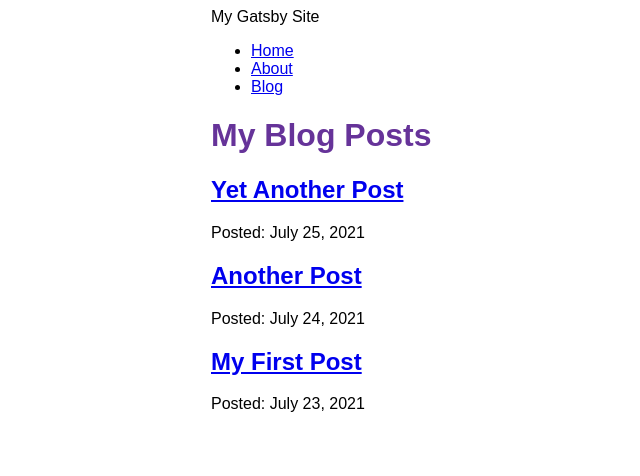
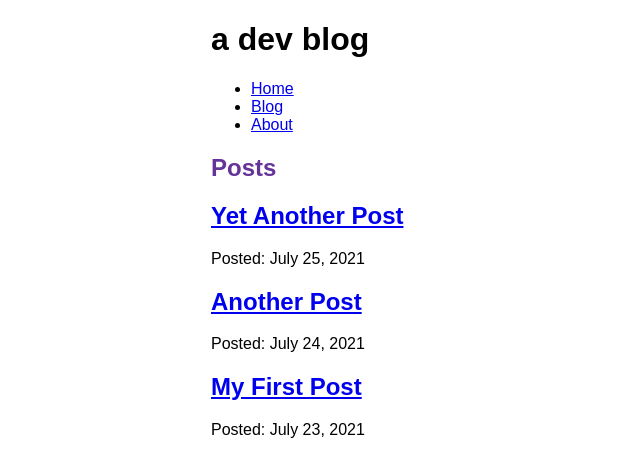
Before and after one commit to vineethbc/my-gatsby-site, a Gatsby site: page /blog in a window 1280 px wide. Shown: the whole page, without its empty margins (179-819 px from the left). Built offline with nearby package versions, Linux system fonts and the light colour scheme; Gatsby itself is replaced by a stand-in of ours.

Commit message:
Blog component

```diff
--- a/gatsby-config.js
+++ b/gatsby-config.js
@@ -1,7 +1,7 @@
 module.exports = {
   siteMetadata: {
     siteUrl: "https://vineethbc.github.io/my-gatsby-site/",
-    title: "My Gatsby Site",
+    title: "a dev blog",
   },
   plugins: [
     "gatsby-plugin-image",
--- /dev/null
+++ b/src/components/blog.js
@@ -0,0 +1,26 @@
+import React from 'react'
+import { Link } from 'gatsby'
+import useBlogs from '../hooks/useBlogs'
+
+const Blog = ({ limit }) => {
+    const data = useBlogs();
+    const nodes = limit ? data.allMdx.nodes.filter((node, index) => index+1 <= limit) : data.allMdx.nodes;
+    return (
+        <>
+            {
+                nodes.map(node => (
+                    <article key={node.id}>
+                        <h2>
+                        <Link to={`/blog/${node.slug}`}>
+                            {node.frontmatter.title}
+                        </Link>
+                        </h2>
+                        <p>Posted: {node.frontmatter.date}</p>
+                    </article>
+                ))
+            }
+        </>
+    )
+}
+
+export default Blog
--- a/src/components/layout.js
+++ b/src/components/layout.js
@@ -21,7 +21,7 @@ const Layout = ({ pageTitle, children }) => {
     return (
     <div className={container}>
       <title>{pageTitle} | {data.site.siteMetadata.title}</title>
-      <header>{data.site.siteMetadata.title}</header>
+      <h1>{data.site.siteMetadata.title}</h1>
       <nav>
         <ul className={navLinks}>
           <li className={navLinkItem}>
@@ -30,19 +30,19 @@ const Layout = ({ pageTitle, children }) => {
             </Link>
           </li>
           <li className={navLinkItem}>
-            <Link to="/about" className={navLinkText}>
-              About
+            <Link to="/blog" className={navLinkText}>
+              Blog
             </Link>
           </li>
           <li className={navLinkItem}>
-            <Link to="/blog" className={navLinkText}>
-              Blog
+            <Link to="/about" className={navLinkText}>
+              About
             </Link>
           </li>
         </ul>
       </nav>
       <main>
-        <h1 className={heading}>{pageTitle}</h1>
+        <h2 className={heading}>{pageTitle}</h2>
         {children}
       </main>
     </div>
--- /dev/null
+++ b/src/hooks/useBlogs.js
@@ -0,0 +1,21 @@
+import { useStaticQuery, graphql } from "gatsby"
+
+const useBlogs = () => {
+   const data = useStaticQuery(graphql`
+    query {
+        allMdx(sort: {fields: frontmatter___date, order: DESC}) {
+        nodes {
+            frontmatter {
+            date(formatString: "MMMM D, YYYY")
+            title
+            }
+            id
+            slug
+        }
+        }
+    }
+  `)
+  return data;
+}
+
+export default useBlogs
--- a/src/pages/about.js
+++ b/src/pages/about.js
@@ -4,7 +4,7 @@ import Layout from '../components/layout'
 const AboutPage = () => {
   return (
     <Layout pageTitle="About Me">
-      <p>Hi there! I'm the proud creator of this site, which I built with Gatsby.</p>
+      <article>I am a Web developer with 10 years of experience & this is my first attempt to do a blog.</article>
     </Layout>
   )
 }
--- a/src/pages/blog/index.js
+++ b/src/pages/blog/index.js
@@ -1,39 +1,15 @@
 import * as React from 'react'
-import { Link, graphql } from 'gatsby'
+import Blog from '../../components/blog'
 import Layout from '../../components/layout'
 
-const BlogPage = ({ data }) => {
+const BlogPage = () => {
   return (
-    <Layout pageTitle="My Blog Posts">
+    <Layout pageTitle="Posts">
       {
-        data.allMdx.nodes.map(node => (
-          <article key={node.id}>
-            <h2>
-              <Link to={`/blog/${node.slug}`}>
-                {node.frontmatter.title}
-              </Link>
-            </h2>
-            <p>Posted: {node.frontmatter.date}</p>
-          </article>
-        ))
+        <Blog />
       }
     </Layout>
   )
 }
 
-export const query = graphql`
-  query {
-    allMdx(sort: {fields: frontmatter___date, order: DESC}) {
-      nodes {
-        frontmatter {
-          date(formatString: "MMMM D, YYYY")
-          title
-        }
-        id
-        slug
-      }
-    }
-  }
-`
-
 export default BlogPage
```
Also changed, not shown: src/components/photoCredit.js (added, +14 -0 lines), src/pages/blog/{mdx.slug}.js (+2 -6 lines), src/pages/index.js (+12 -4 lines), src/images/hero.jpg (added).
